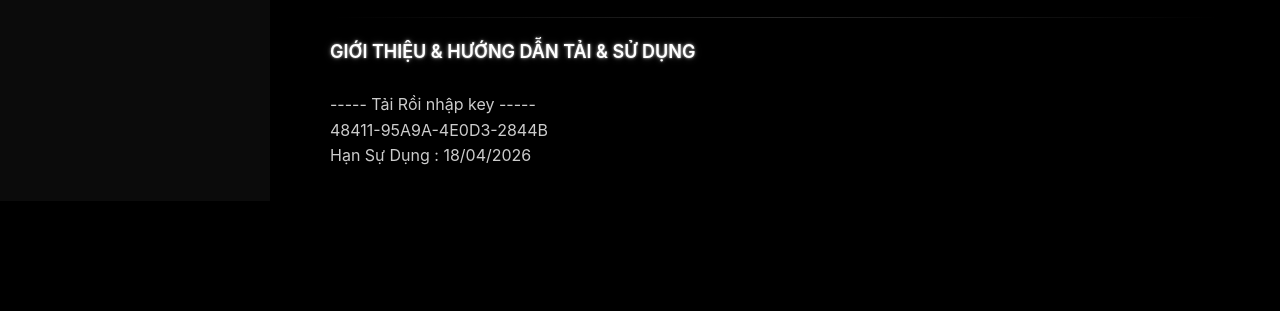
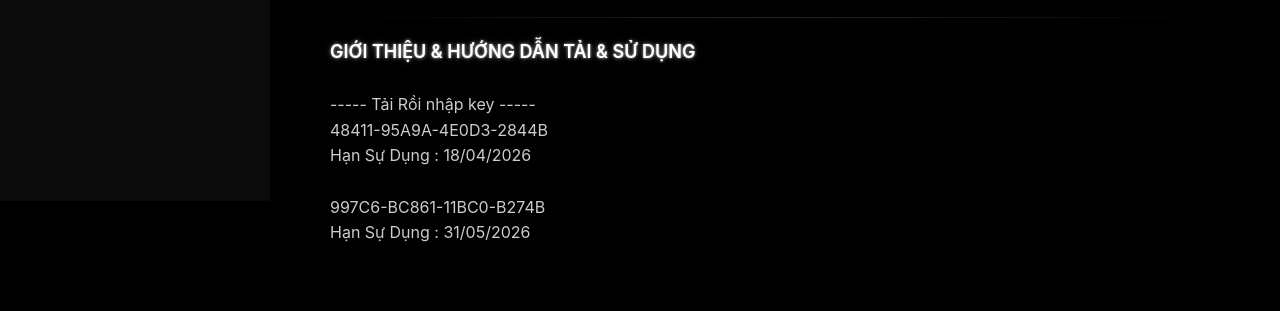
Before and after one commit to ShenVenn/ShenVenn.github.io, a plain HTML site: page DriverBooster.html in a window 1280 px wide. Shown: the part 639-950 px from the top of the page. Before the commit the page ends 848 px from the top, so only its background shows below. Drawn offline with Linux system fonts and the light colour scheme.

Commit message:
Update DriverBooster.html

```diff
--- a/DriverBooster.html
+++ b/DriverBooster.html
@@ -421,7 +421,10 @@ body {
 ----- Tải Rồi nhập key -----<br>
 
 48411-95A9A-4E0D3-2844B<br>
-Hạn Sự Dụng : 18/04/2026<br>
+Hạn Sự Dụng : 18/04/2026<br><br>
+
+997C6-BC861-11BC0-B274B<br>
+Hạn Sự Dụng : 31/05/2026<br><br>
 
 </div>
 
```
